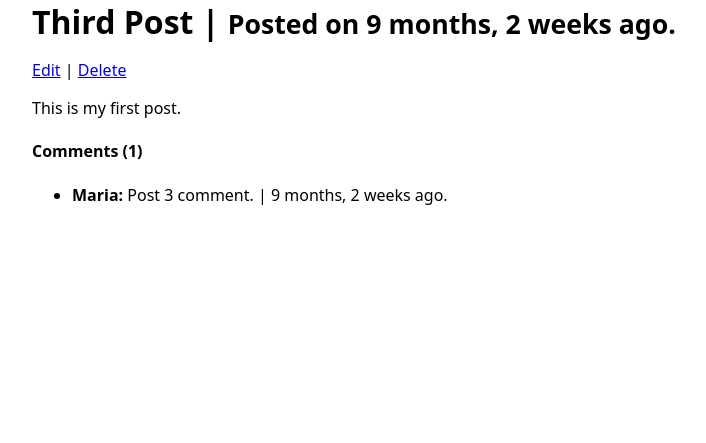
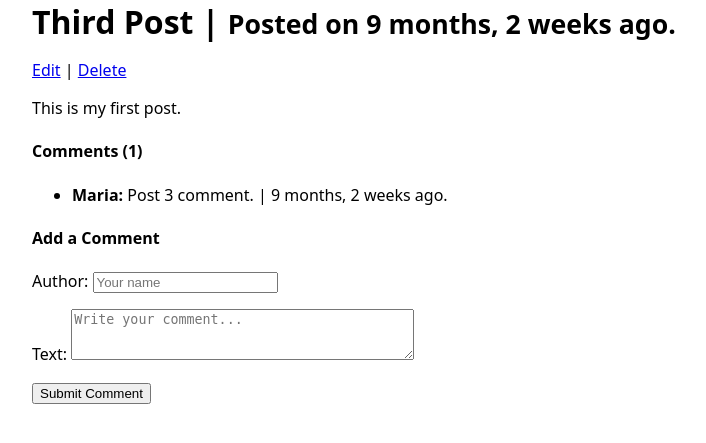
Before and after one commit to AJRwin/it373-week5, a Django app: page /posts/3/view/ in a window 1280 px wide. Shown: the part 54-497 px from the top of the page, without its empty margins (0-706 px from the left). Run offline with Django 5.2, Linux system fonts and the light colour scheme; data comes from the database, SQL or seed files in the repository.

Commit message:
Added comment form and csrf rejection

```diff
--- a/pages/forms.py
+++ b/pages/forms.py
@@ -1,5 +1,5 @@
 from django import forms
-from .models import Post
+from .models import Post, Comment
 
 class PostForm(forms.ModelForm):
     class Meta:
@@ -13,3 +13,12 @@ class PostForm(forms.ModelForm):
         if len(t) < 3:
             raise forms.ValidationError("Title too short.")
         return t
+
+class CommentForm(forms.ModelForm):
+    class Meta:
+        model = Comment
+        fields = ['author', 'text']
+        widgets = {
+            'author': forms.TextInput(attrs={'class': 'form-control', 'placeholder': 'Your name'}),
+            'text': forms.Textarea(attrs={'class': 'form-control', 'rows': 3, 'placeholder': 'Write your comment...'}),
+        }
--- a/pages/models.py
+++ b/pages/models.py
@@ -49,4 +49,4 @@ class Enrollment(models.Model):
         unique_together = ('student', 'course')
 
     def __str__(self):
-        return f"{self.student.first_name} {self.student.first_name} - {self.course.code}"
+        return f"{self.student.first_name} {self.student.last_name} - {self.course.code}"
--- a/pages/templates/about.html
+++ b/pages/templates/about.html
@@ -2,5 +2,5 @@
 {% block title %}{{ title }}{% endblock %}
 {% block content %}
  <h1>About</h1>
- <p>This is a demo site for Week 2.</p>
+ <p>This is a demo site for Week 5.</p>
 {% endblock %}
--- a/pages/templates/home.html
+++ b/pages/templates/home.html
@@ -7,4 +7,6 @@
  <li>{{ f }}</li>
  {% endfor %}
  </ul>
+ <p>Lorem ipsum dolor sit amet consectetur adipisicing elit. Sunt, sit cum facilis sed, eaque, sequi natus saepe neque asperiores laborum numquam dignissimos! Ad tempore illum, tenetur nihil perspiciatis accusantium nam.</p>
+ <p>Lorem ipsum dolor sit amet consectetur adipisicing elit. Minus repellat in cumque ipsum aliquam consequatur, quis nostrum delectus mollitia nesciunt voluptate eveniet a laudantium maiores quaerat quos sapiente cum? Alias!</p>
 {% endblock %}
--- a/pages/templates/post_view.html
+++ b/pages/templates/post_view.html
@@ -10,13 +10,21 @@
 
  <p>{{ post.body }}</p>
 
-   <h4>Comments ({{ post.comments.count }})</h4>
+   <h4>Comments ({{ comments.count }})</h4>
    <ul>
-      {% for comment in post.comments.all %}
+      {% for comment in comments %}
          <li><strong>{{ comment.author }}:</strong> {{ comment.text }} | {{ comment.created_at|timesince}} ago.</li>
       {% empty %}
          <li>No comment yet.</li>
       {% endfor %}
    </ul>
 
+   <!-- Add Comment Form -->
+   <h4>Add a Comment</h4>
+   <form method="post">
+      {% csrf_token %}
+      {{ comment_form.as_p }}
+      <button type="submit" class="btn btn-primary">Submit Comment</button>
+   </form>
+
 {% endblock %}
--- a/pages/views.py
+++ b/pages/views.py
@@ -1,8 +1,9 @@
 from django.shortcuts import render, redirect, get_object_or_404
 from django.http import HttpResponseBadRequest
 from django.contrib import messages
-from pages.forms import PostForm
+from pages.forms import PostForm, CommentForm
 from pages.models import Post
+from pages.models import Comment
 
 # Create your views here.
 def home(request):
@@ -57,9 +58,32 @@ def post_create(request):
     return render(request, 'post_form.html', {'form': form})
 
 def post_view(request, pk):
-    # post = get_object_or_404(Post, pk=pk)
-    post = Post.objects.get(pk=pk)
-    return render(request, 'post_view.html', {'post': post})
+    post = get_object_or_404(Post, pk=pk)
+    comments = post.comments.all().order_by('-created_at')  # get all related comments
+
+    if request.method == 'POST':
+        comment_form = CommentForm(request.POST)
+        if comment_form.is_valid():
+            comment = comment_form.save(commit=False)
+            comment.post = post
+            comment.save()
+            messages.success(request, 'Your comment has been added!')
+            return redirect('post_view', pk=post.pk)
+        else:
+            messages.error(request, 'Please correct the errors below.')
+    else:
+        comment_form = CommentForm()
+
+    return render(request, 'post_view.html', {
+        'post': post,
+        'comments': comments,
+        'comment_form': comment_form
+    })
+
+# def post_view(request, pk):
+#     # post = get_object_or_404(Post, pk=pk)
+#     post = Post.objects.get(pk=pk)
+#     return render(request, 'post_view.html', {'post': post})
 
 def post_update(request, pk):
     post = get_object_or_404(Post, pk=pk)
@@ -88,3 +112,6 @@ def post_delete(request, pk):
         messages.success(request, f'Post `{post.title}` was deleted')
         return redirect('post_list')
     return render(request, 'post_confirm_delete.html', {'post': post})
+
+def csrf_failure(request, reason=""):
+    return render(request, '403_csrf.html', {'reason': reason}, status=403)
```
Also changed, not shown: pages/admin.py (+22 -0 lines), pages/templates/403_csrf.html (added, +7 -0 lines).
